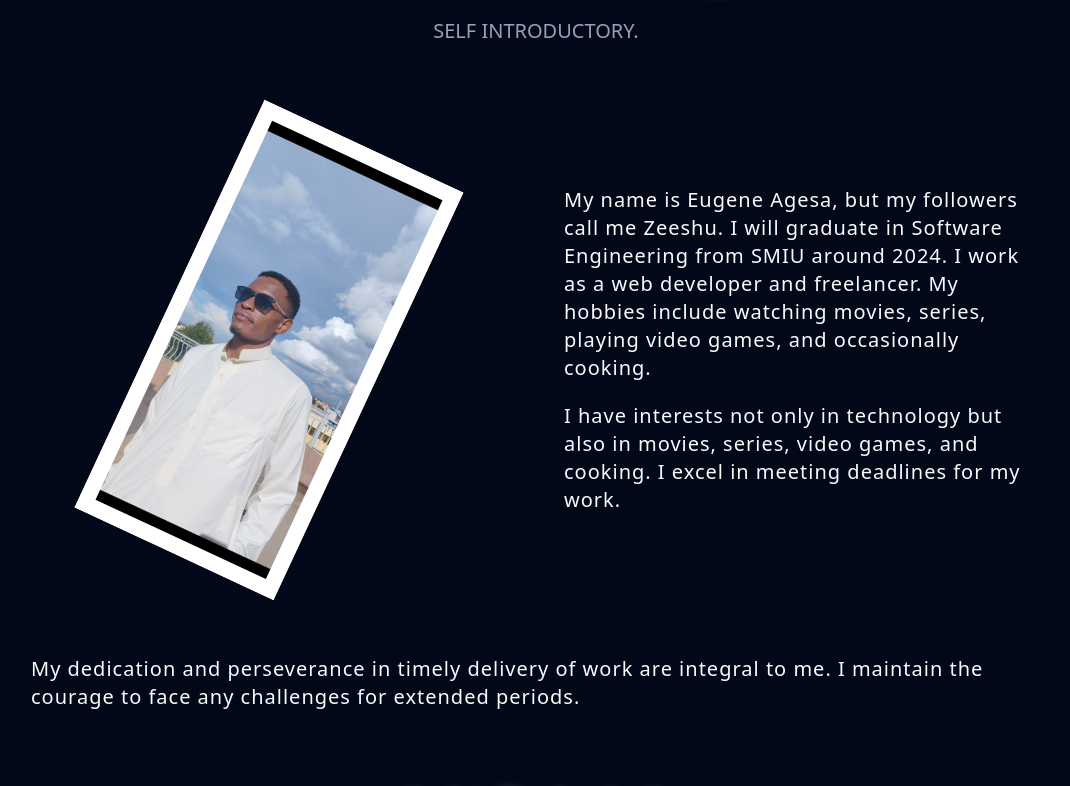
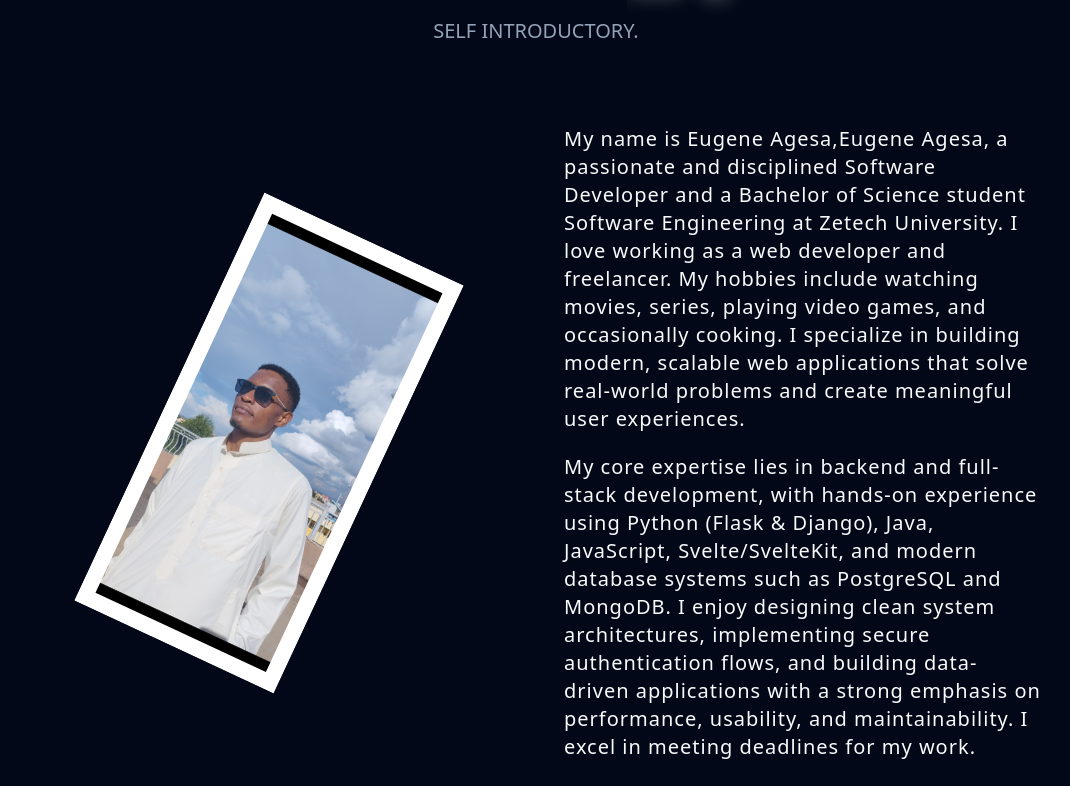
Before and after one commit to agesaeugene/PORTFOLIO_WITH_ADMIN_PANEL, a React (Vite) app in the folder portfolio/: page / in a window 1280 px wide. Shown: the part 808-1594 px from the top of the page, without its empty margins (104-1174 px from the left). Built offline with nearby package versions, Linux system fonts and the light colour scheme; no server answers.

Commit message:
about section updated

```diff
--- a/portfolio/src/pages/miniComponents/About.jsx
+++ b/portfolio/src/pages/miniComponents/About.jsx
@@ -32,19 +32,29 @@ const About = () => {
           </div>
           <div className="flex justify-center flex-col tracking-[1px] text-xl gap-5">
             <p>
-              My name is Eugene Agesa, but my followers call me Zeeshu. I will
-              graduate in Software Engineering from SMIU around 2024. I work as
-              a web developer and freelancer. My hobbies include watching
-              movies, series, playing video games, and occasionally cooking.
+              My name is Eugene Agesa,Eugene Agesa, a passionate and disciplined Software Developer
+              and a Bachelor of Science student Software Engineering at
+              Zetech University. I love working as a web developer and freelancer. My hobbies include watching
+              movies, series, playing video games, and occasionally cooking. I specialize in building modern, scalable web applications that solve
+              real-world problems and create meaningful user experiences.
             </p>
             <p>
-              I have interests not only in technology but also in movies,
-              series, video games, and cooking. I excel in meeting deadlines for
+              My core expertise lies in backend and full-stack development, with hands-on experience
+               using Python (Flask & Django), Java, JavaScript, Svelte/SvelteKit, and modern database
+               systems such as PostgreSQL and MongoDB. I enjoy designing clean system architectures,
+               implementing secure authentication flows, and building data-driven applications with a
+               strong emphasis on performance, usability, and maintainability. I excel in meeting deadlines for
               my work.
+
             </p>
           </div>
         </div>
         <p className="tracking-[1px] text-xl">
+          I am deeply committed to continuous learning and long-term excellence in software engineering.
+          I follow a disciplined, goal-oriented approach to growth, consistently sharpening my problem-solving skills
+           through algorithmic challenges (LeetCode), system design, and hands-on project development. My long-term objective
+            is to become a world-class software engineer, capable of designing impactful products, leading technical initiatives
+             and delivering high-quality solutions at scale.
           My dedication and perseverance in timely delivery of work are integral
           to me. I maintain the courage to face any challenges for extended
           periods.
```
